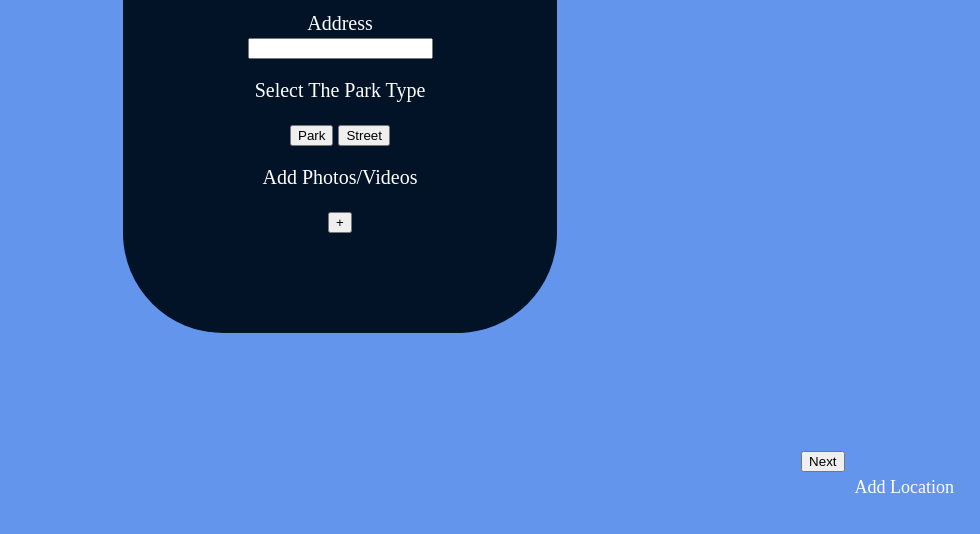
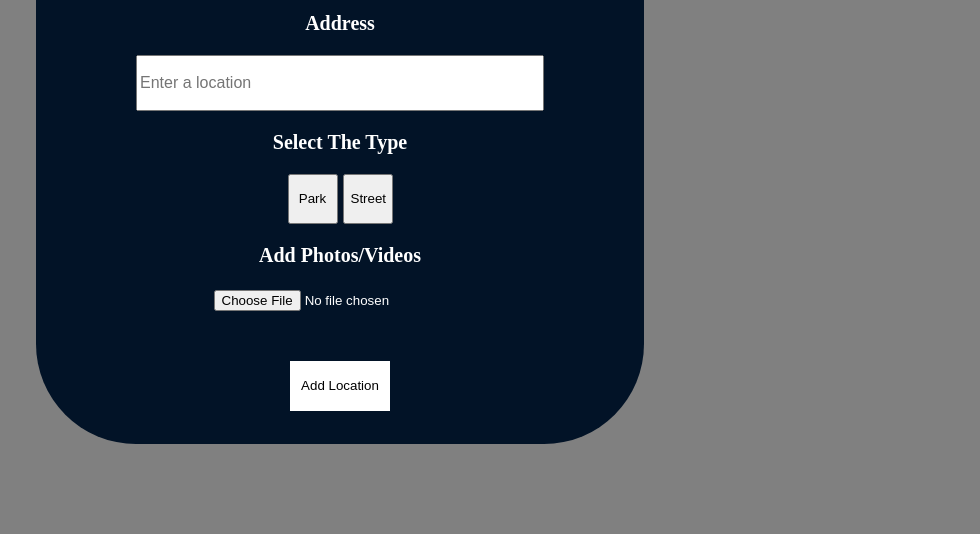
Before and after one commit to SkateStop/skatestop.github.io, a plain HTML site: page location.html in a window 1280 px wide. Shown: the part 266-800 px from the top of the page, without its empty margins (300-1280 px from the left). Drawn offline with Linux system fonts and the light colour scheme.

Commit message:
changes to location.html with css

```diff
--- a/css/styles.css
+++ b/css/styles.css
@@ -88,11 +88,50 @@ body{
     margin-right: auto;
     width: fit-content;
     background-color: #021327;
+    height: 510px;
     }
 
 .next {
-    position: absolute;
+    margin-top: 10px;
+    text-align: center;
     bottom: 8px;
     right: 16px;
     font-size: 18px;
    }
+
+
+    .button{
+        background-color: rgb(255, 255, 255);
+        border-radius:0%;
+        border: none;
+        padding: 5px 10px;
+        display: inline-block;
+        text-decoration: none;
+        /*margin-left: 5px;*/
+      }
+
+
+      .button:hover{
+        background-color: rgb(81, 255, 0);
+      }
+
+      .mytext{
+          width: 400px;
+          height: 50px;
+          font-size: 16px;
+        }
+
+        .Street, .Park{
+            width:50px;
+            height:50px;
+        }
+
+        .Street:hover, .Park:hover{
+            background-color: rgb(179, 180, 177);
+        }
+
+        input[type=submit]{
+            margin-top: 50px;
+            width: 100px;
+            height: 50px;
+        }
--- a/location.html
+++ b/location.html
@@ -7,27 +7,41 @@
         <title>SkateStop</title>
     </head>
 
-    <body style="background-color: cornflowerblue;">
+    <body style="background-color: #808080;">
 
     <div class="header">
         <img class="mb-4" src="images/skatestoplogo_w.png" alt="" width="72" height="72">
-        <h1 style="text-align: center;">Add Location</h1>
-        <form>
-            <label for="Address bar">Address</label><br>
-            <input type="text" id="Address" name="Address"><br>
-        </form>
-        <p> Select The Park Type </p>
-        <button class="Park">Park</button>
-        <button class="Street">Street</button>
-        <p>Add Photos/Videos</p>
-        <button class="+">+</button>
+        <h1 style="text-align: center;">Add A Location</h1>
 
-    </div>
+        <div id="add-location">
+            <form id="addlocation">
 
-        <div class="next">
-            <button class="Next">Next</button>
-            <a href="index.html" class="location">Add Location</a>
+                <p><strong>Address</strong></p>
+
+                <div class="address">
+                    <div class="address-entry">
+                        <input type="text" id="text" name="text_name" class="mytext"  placeholder="Enter a location">
+                    </div>
+                </div>
+
+                <div class="type">
+                    <div class="type-entry">
+                        <p><strong> Select The Type </strong></p>
+                        <button class="Park">Park</button>
+                        <button class="Street">Street</button>
+                        <p><strong>Add Photos/Videos</strong></p>
+                        <form action="/action_page.php">
+                            <input type="file" id="myFile" name="filename">
+                          </form>
+                    </div>
+                </div>
+
+                <input type="submit" value="Add Location" class="button">
+            </form>
+
         </div>
+
+
 
     </body>
 
```
